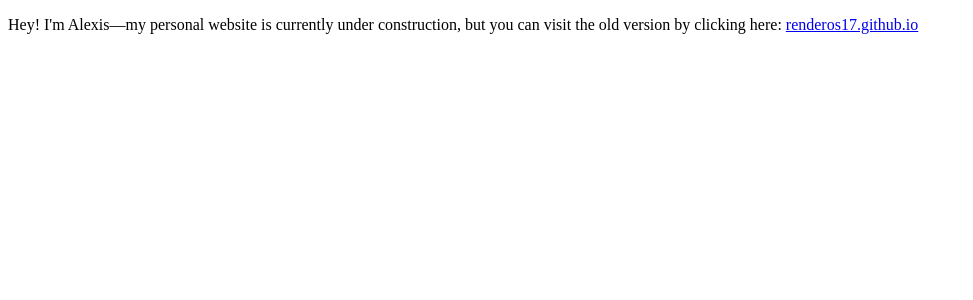
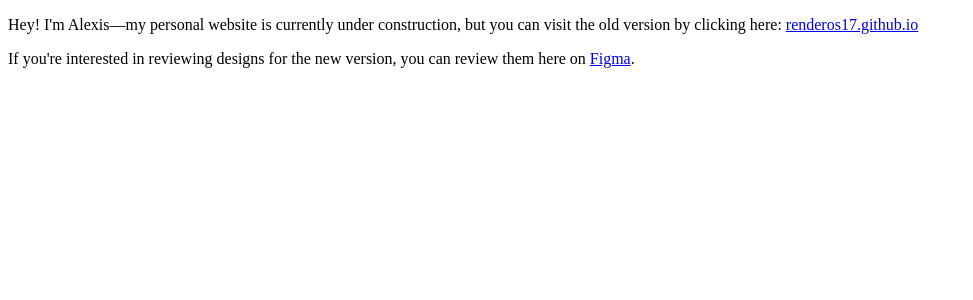
Before and after one commit to elusiveplanet/alexisrenderos.com, a Next.js app in the folder web/: page / in a window 1280 px wide. Shown: the top 300 px of the page, without its empty margins (0-973 px from the left). Built offline with nearby package versions, Linux system fonts and the light colour scheme.

Commit message:
Update index.tsx

```diff
--- a/web/pages/index.tsx
+++ b/web/pages/index.tsx
@@ -5,6 +5,7 @@ export const Home = (): JSX.Element => (
     <meta charSet="utf-8" />
     <title>Alexis J. Renderos</title>
     <p>Hey! I'm Alexis—my personal website is currently under construction, but you can visit the old version by clicking here: <Link href={"https://renderos17.github.io"} passHref={true}>renderos17.github.io</Link></p>
+    <p>If you're interested in reviewing designs for the new version, you can review them here on <Link href={"https://www.figma.com/file/2zSroQb71YqrjcLDHLGiEh/Final-Website-Mock?node-id=548%3A483"} passHref={true}>Figma</Link>.</p>
   </div>
 )
 
```
